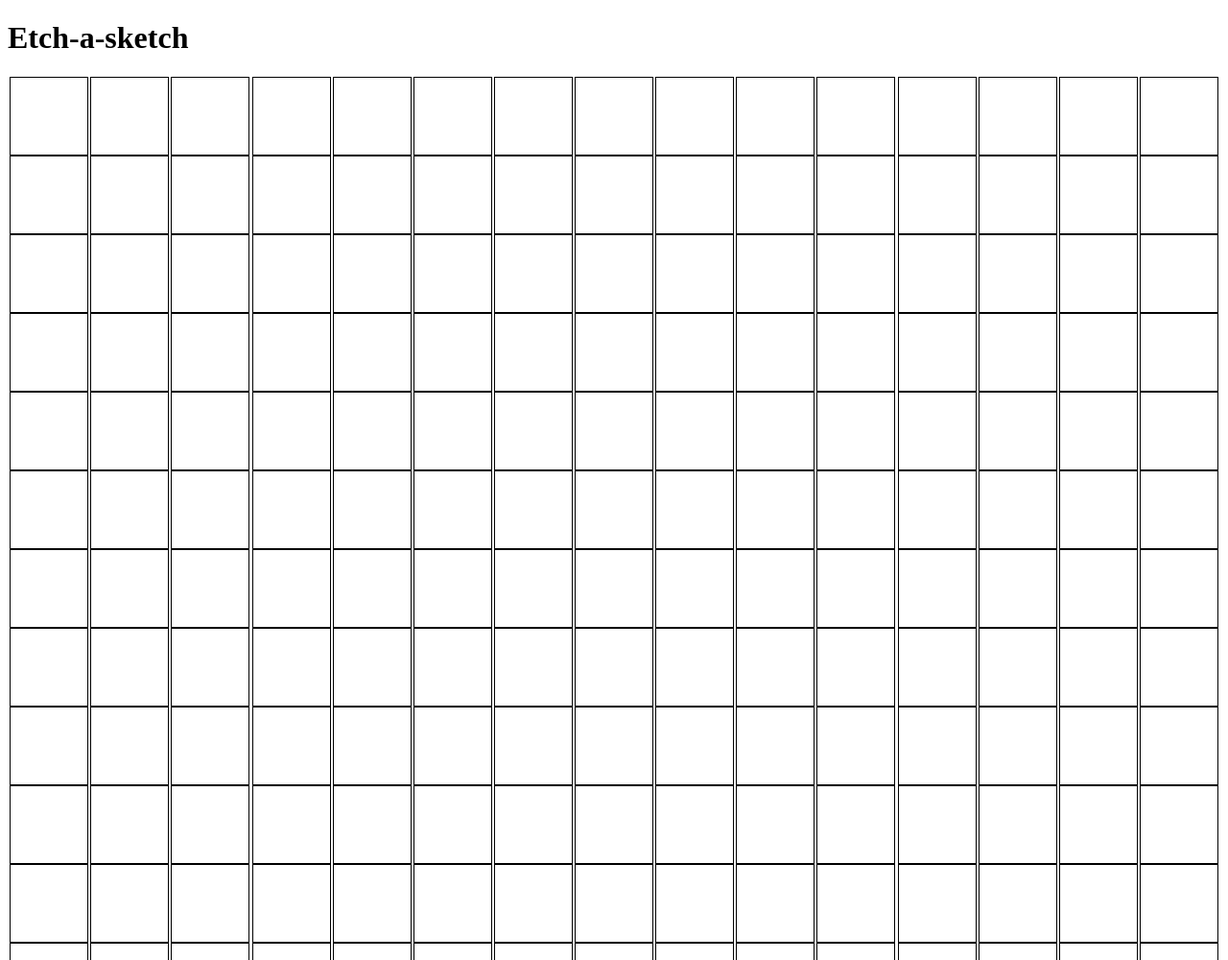
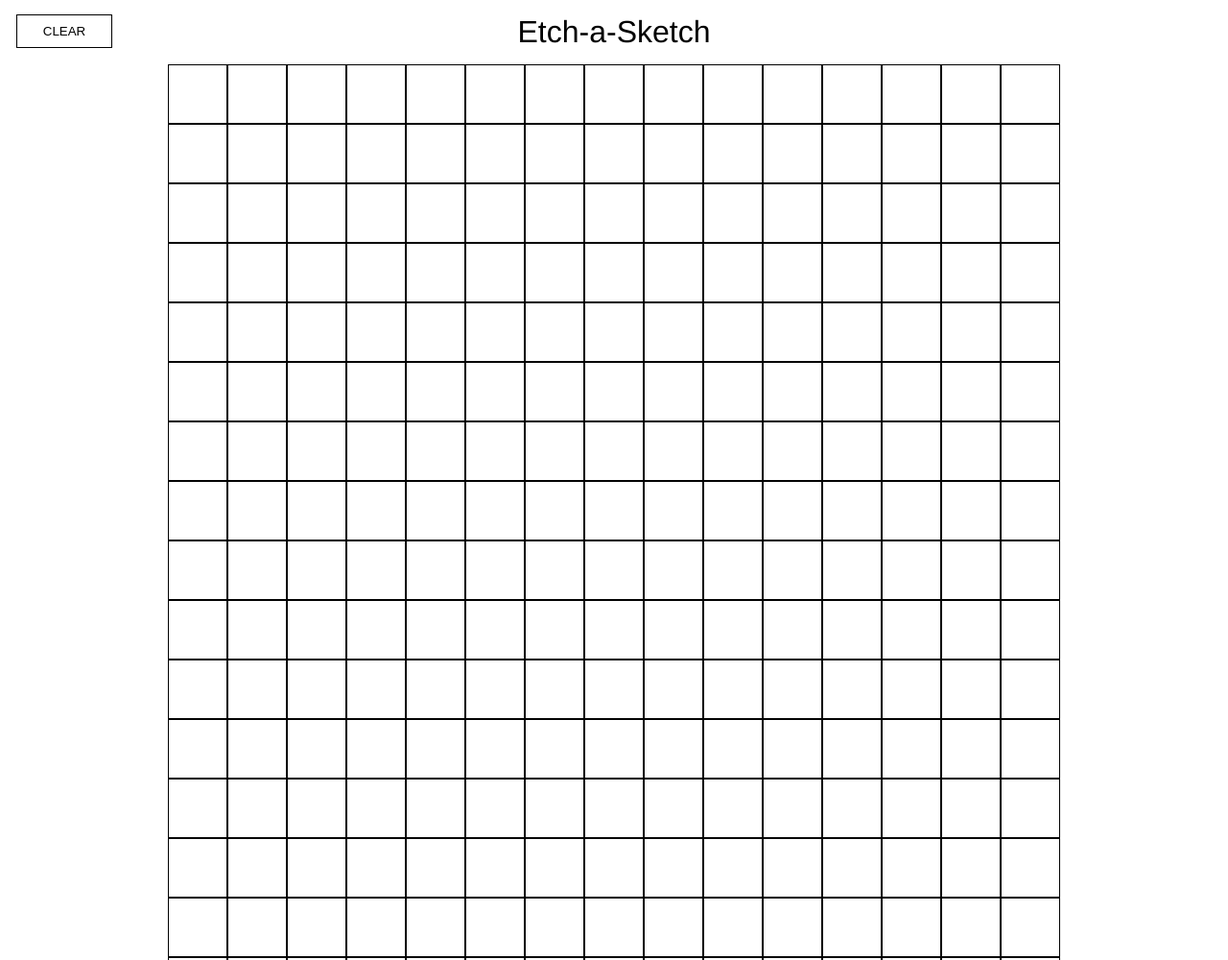
Before and after one commit to benjamyan/top-assignments, a plain HTML site: page etch-a-sketch/index.html in a window 1280 px wide. Shown: the top 1000 px of the page at 96% size. Drawn offline with Linux system fonts and the light colour scheme.

Commit message:
finalized project | a bit jenky but works well

```diff
--- a/etch-a-sketch/css/input.scss
+++ b/etch-a-sketch/css/input.scss
@@ -1,15 +1,47 @@
-$default: calc(100vw / 16);
-
+body {
+    margin: 0;
+    padding: 0;
+    header {
+        padding: 15px 0;
+        text-align: center;
+        > * {
+            display: inline-block;
+        }
+        h1 {
+            font-family: "Helvetica", sans-serif;
+            font-weight: 400;
+            text-align: center;
+            margin: 0 auto;
+        }
+        button {
+            width: 100px;
+            height: 35px;
+            position: absolute;
+            left: 17px;
+            text-transform: uppercase;
+            background: white;
+            border: 1px solid black;
+        }
+    }
     .grid {
+        width: 960px;
+        height: 960px;
+        margin: 0 auto;
         display: flex;
         flex-direction: row;
         flex-wrap: wrap;
-    justify-content: space-evenly;
-    align-content: stretch;
-    &-item {
-        width: $default;
-        height: $default;
+        justify-content: center;
+        align-content: baseline;
+        > div {
+            display: inline-block;
+            padding: 0;
+            margin: 0;
             border: 1px solid black;
+            outline: none;
             background: white;
+            &.active {
+                background: black;
             }
         }
+    }
+}
--- a/etch-a-sketch/index.html
+++ b/etch-a-sketch/index.html
@@ -7,7 +7,10 @@
     <link rel="stylesheet" type="text/css" href="css/style.css">
 </head>
 <body>
-    <h1>Etch-a-sketch</h1>
+    <header>
+        <button>clear</button>
+        <h1>Etch-a-Sketch</h1>
+    </header>
     <main class="grid">
         <!-- this is where the grid goes -->
     </main>
--- a/etch-a-sketch/js/app.js
+++ b/etch-a-sketch/js/app.js
@@ -1,18 +1,53 @@
-const DOM = {
-    grid: ".grid",
-    gridItem: ".grid-item"
+const DOM = { clear:"button", grid:".grid" };
+const clearButton = document.querySelector(DOM.clear);
+const gridWrapper = document.querySelector(DOM.grid);
+let userInputValue;
+
+
+buildGrid = (val)=> {
+    // make divs recursively
+    for (let i = 0; i < ((val*val)-1); i++) { // user value  * user value - 1 = length
+        let newGridItem = document.createElement("div"), // create element
+            getWidth = gridWrapper.clientWidth, // get width of grid wrapper
+            getSize = getWidth / val + "px"; // get size of divs based on user value and grid wrapper width
+        newGridItem.style.width = getSize; // set width
+        newGridItem.style.height = getSize; // set height
+        gridWrapper.appendChild(newGridItem); // add the div to the DOM
+    }
+    eventListeners(); // push event listenrs after completion
+};
+getGrid = ()=> {
+    // get user desired grid value
+    // use do statement to check for number value
+    // if isnt a number run prompt again
+    do {
+        userInputValue = Number(window.prompt("How many cells do you want?", "Type a Number"));
+    } while(isNaN(userInputValue)); // if is a number break loop
+    return userInputValue; // return the number value
+};
+destroyGrid = ()=> {
+    // clears out the inner HTML of grid wrapper div
+    gridWrapper.innerHTML = "";
 };
 
-buildGrid = ()=> {
-    const gridWrapper = document.querySelector(DOM.grid);
-    for (let i = 0; i < 256; i++) {
-        let newGridItem = document.createElement("div");
-        newGridItem.classList.add("grid-item");
-        gridWrapper.appendChild(newGridItem);
-    }
+
+function gridItemHover(event) {
+    // add active class to hovered grid div
+    event.srcElement.classList.add("active");
 }
-
+function clearGrid() {
+    getGrid(); // get user value
+    destroyGrid(); // clear current grid
+    buildGrid(userInputValue); // build new grid off user value
+}
+function eventListeners() {
+    // setup event listeners using callback functions
+    Array.from(gridWrapper.children).forEach(function(current){
+        current.addEventListener("mouseover", gridItemHover);
+    });
+    clearButton.addEventListener("click", clearGrid);
+};
 (()=>{
-    buildGrid();
+    buildGrid(16);
     console.log("App initalized");
 })();
```
Also changed, not shown: etch-a-sketch/css/style.css, 1 other file. Lines whose indentation alone changed are shown as unchanged.
